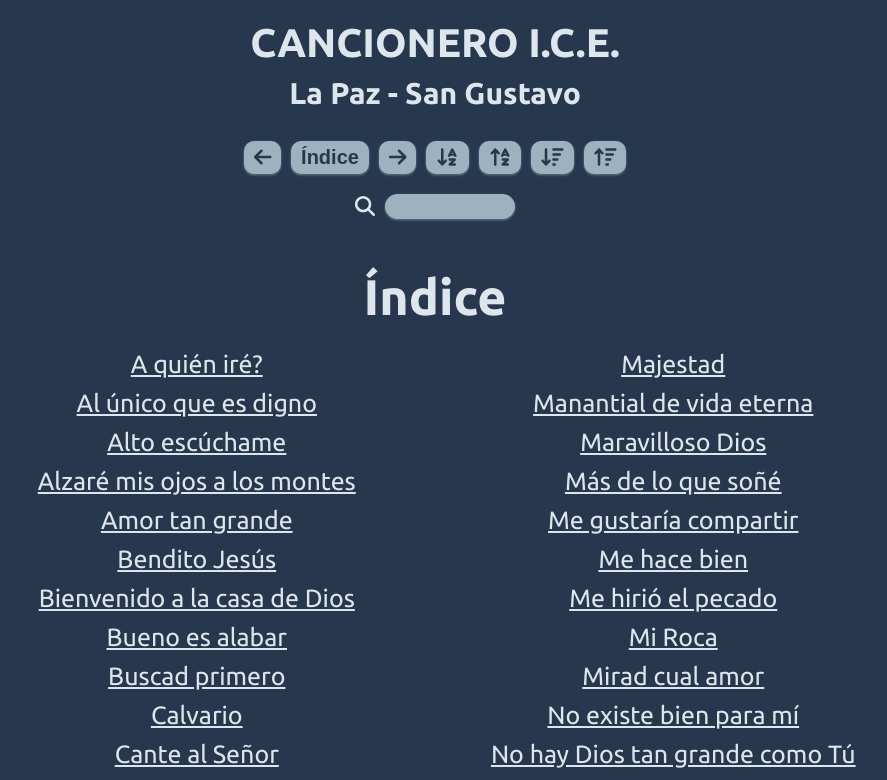
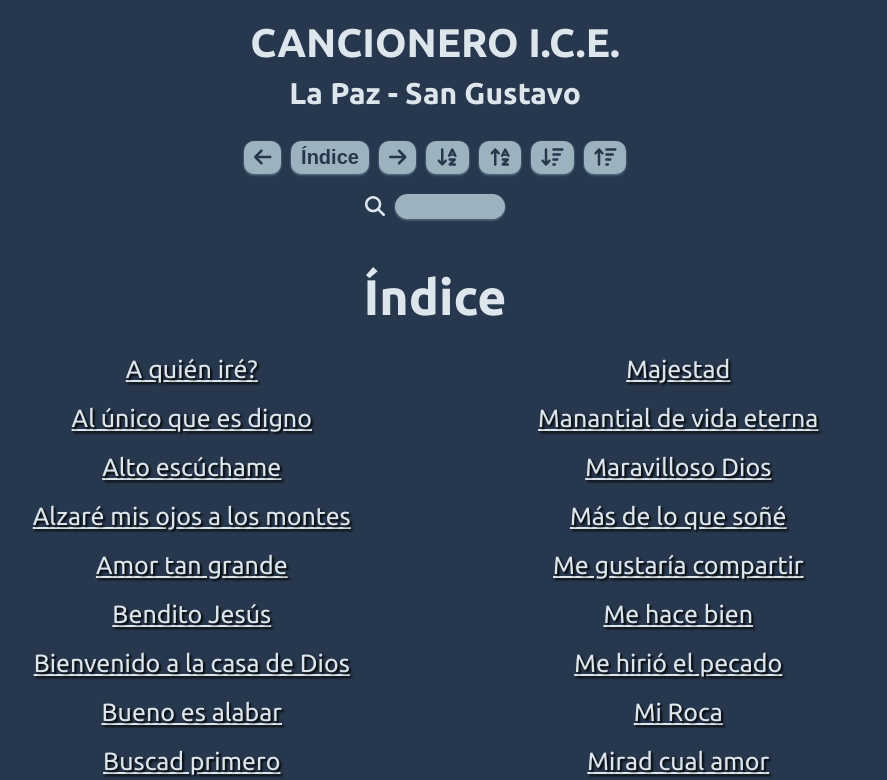
Before and after one commit to germanware/cancionero, a React (Vite) app: page / in a window 1280 px wide. Shown: the top 780 px of the page, without its empty margins (205-1092 px from the left). Built offline with nearby package versions, Linux system fonts and the light colour scheme.

Commit message:
indice hover effects

```diff
--- a/src/Nav.jsx
+++ b/src/Nav.jsx
@@ -28,25 +28,25 @@ const Nav = ({ setShowIndice, search, setSearch, setOrdenar, songID, setSongID,
             <ul className='navButtons'>
                 <li>
                     <button onClick={() => { handlePrev(); setToTop((current) => !current); }}><FontAwesomeIcon icon={faArrowLeft} /></button>
-                    <span className='tooltip'>Anterior</span>
+
                 </li>
                 <li>
                     <button className='indiceButton' onClick={() => { setShowIndice(true); setSearch(""); setToTop((current) => !current); }}>Índice</button>
                 </li>
                 <li>
-                    <button onClick={() => { handleNext(); setToTop((current) => !current); }}><FontAwesomeIcon icon={faArrowRight} /></button><span className='tooltip'>Siguiente</span>
+                    <button onClick={() => { handleNext(); setToTop((current) => !current); }}><FontAwesomeIcon icon={faArrowRight} /></button>
                 </li>
                 <li>
-                    <button onClick={() => setOrdenar("az")}><FontAwesomeIcon icon={faArrowDownAZ} /></button><span className='tooltip'>Ordenar A-Z</span>
+                    <button onClick={() => setOrdenar("az")}><FontAwesomeIcon icon={faArrowDownAZ} /></button>
                 </li>
                 <li>
-                    <button onClick={() => setOrdenar("za")}><FontAwesomeIcon icon={faArrowUpAZ} /></button><span className='tooltip'>Ordenar Z-A</span>
+                    <button onClick={() => setOrdenar("za")}><FontAwesomeIcon icon={faArrowUpAZ} /></button>
                 </li>
                 <li>
-                    <button onClick={() => setOrdenar("mayormenor")}><FontAwesomeIcon icon={faArrowDownWideShort} /></button><span className='tooltip'>Más pedidas</span>
+                    <button onClick={() => setOrdenar("mayormenor")}><FontAwesomeIcon icon={faArrowDownWideShort} /></button>
                 </li>
                 <li>
-                    <button onClick={() => setOrdenar("menormayor")}><FontAwesomeIcon icon={faArrowUpWideShort} /></button><span className='tooltip'>Menos pedidas</span>
+                    <button onClick={() => setOrdenar("menormayor")}><FontAwesomeIcon icon={faArrowUpWideShort} /></button>
                 </li>
             </ul>
             <span className='searchBarWrapper'><label htmlFor="searchBar" className='searchIcon'><FontAwesomeIcon icon={faMagnifyingGlass} /></label>
--- a/src/index.css
+++ b/src/index.css
@@ -138,16 +138,16 @@ html {
   padding-left: 1rem;
   border-radius: 2rem;
   border: none;
-  width: 30%;
+  width: 25%;
   background-color: #9DB2BF;
   color: #27374D;
-  transition: all ease-in-out 0.3s;
+  transition: all ease-in 0.5s;
   box-shadow: #526D82 0 1px 2px .5px;
 }
 
 #searchBar:focus {
   width: 100%;
-  transition: all ease-in-out 0.3s;
+  transition: all ease-out 0.5s;
   box-shadow: #526D82 0 1px 2px .5px inset;
   background-color: #DDE6ED;
 }
@@ -199,16 +199,44 @@ html {
 }
 
 .indice li {
+  position: relative;
   margin-bottom: 1rem;
   text-decoration: underline;
+  padding: .5rem .5rem;
+  transition: all .5s ease-in-out;
+  text-shadow: #070808 .2rem .2rem .2rem;
 }
 
-.indice li:hover {
-  color: #526D82;
-  cursor: pointer;
+.indice li::before {
+  content: "";
+  background-color: aquamarine;
+  position: absolute;
+  width: 100%;
+  height: 100%;
+  z-index: -1;
+  top: 0%;
+  left: 0%;
+  --gradient: linear-gradient(90deg, rgba(255,255,255,0) 0%, rgba(221,230,237,1) 25%, rgba(157,178,191,1) 50%, rgba(221,230,237,1) 75%, rgba(255,255,255,0) 100%);
+  background: var(--gradient);
+  opacity: 0;
+  transform: scaleX(0);
+  transition: .5s;
 }
 
-.tooltip {
+.indice li:hover::before {
+  opacity: 1;
+  transform: scaleX(1);
+}
+
+.indice li:hover{
+  color: #070808;
+  cursor: pointer;
+  transition: all .5s ease-in-out;
+  text-decoration: none;
+  text-shadow: none;
+}
+
+/* .tooltip {
   position: absolute;
   transform: translate(-6.5rem, -1rem);
   text-align: center;
@@ -221,4 +249,4 @@ html {
   pointer-events: auto;
   transition: ease-in-out all 0.3s;
   transform: translate(-6.5rem, -3rem);
-}
+} */
```
